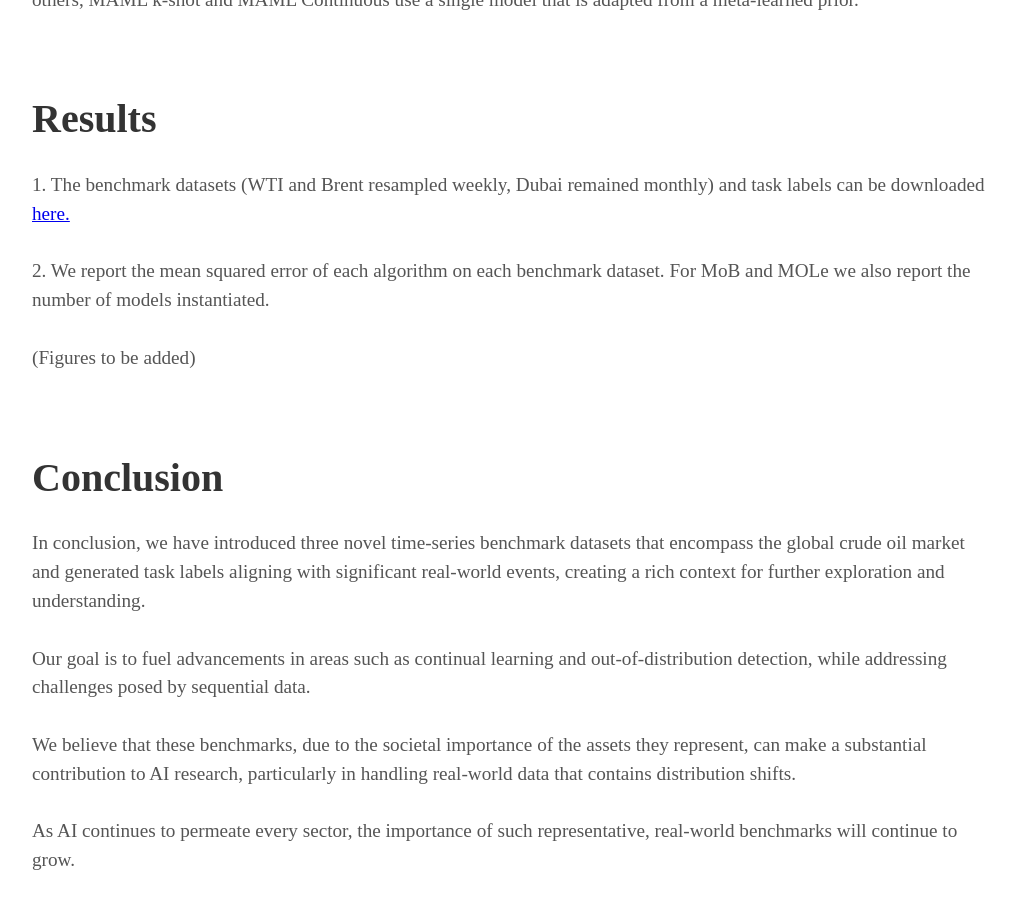
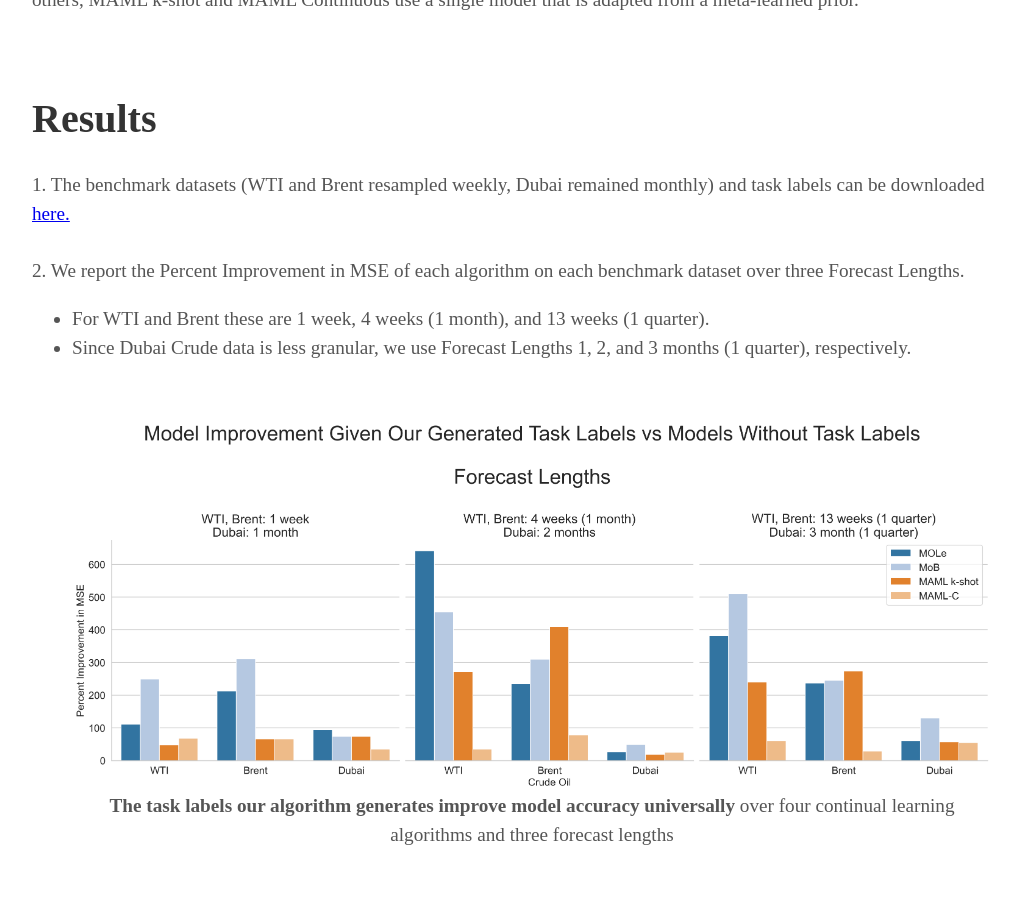
Before and after one commit to oilpricebenchmarks/oilpricebenchmarks.github.io, a Jekyll site: the page built from index.html, in a window 1280 px wide and 900 px high, scrolled down 2659 px. Shown: the whole window, without its empty margins (128-1147 px from the left). Built offline with Jekyll 4.4.1, drawn with Linux system fonts in a browser that asks for light colours; some web fonts are replaced; some of the changed text lies outside the part shown.

```diff
--- a/_config.yml
+++ b/_config.yml
@@ -7,7 +7,7 @@ url: "https://oilpricebenchmarks.github.io" # the base hostname & protocol for y
 # Paper settings
 paper_title: Real World Time Series Benchmark Datasets with Temporal Distribution Shifts
 paper_subtitle: Global Crude Oil Asset Price and Volatility
-email: oilpricebenchmarks@gmail.com
+email: pasula@berkeley.com
 # twitter_username: lorem_ipsum
 # instagram_username: lorem_ipsum
 # facebook_username: lorem_ipsum
--- a/_includes/about.html
+++ b/_includes/about.html
@@ -62,11 +62,16 @@
     href="https://github.com/oilpricebenchmarks/oilpricebenchmarks.github.io/raw/main/assets/data.zip">here.</a>
   <br>
   <br>
-  2. We report the mean squared error of each algorithm on each benchmark dataset. For MoB and MOLe we also report the
-  number of models instantiated.
+  2. We report the Percent Improvement in MSE of each algorithm on each benchmark dataset over three Forecast Lengths.
+  <ul>
+    <li>For WTI and Brent these are 1 week, 4 weeks (1 month), and 13 weeks (1 quarter).</li>
+    <li>Since Dubai Crude data is less granular, we use Forecast Lengths 1, 2, and 3 months (1 quarter), respectively.</li>
   <br>
   <br>
-  (Figures to be added)
+  <center>
+    <img class="center-fit" src="/assets/imgs/model_improvement_labels_even_larger_fontsizes_and_figure.png">
+    <figcaption><b>The task labels our algorithm generates improve model accuracy universally</b> over four continual learning algorithms and three forecast lengths</figcaption>
+  </center>
   <p></p>
 </div>
 <div class="paper-details">
--- a/_includes/header.html
+++ b/_includes/header.html
@@ -4,9 +4,9 @@
         <span class="site-title">{{ site.paper_title }}</span>
         <span class="site-description">{{ site.paper_subtitle }}</span>
       </h1>
-      <!-- <b>Pranay Pasula</b>
+      <br>
+      <b>Pranay Pasula</b>
       <br>UC Berkeley EECS
-      <br> -->
       <div class="header-icons">
         {% if site.email %}
         <a aria-label="Send email" href="mailto:{{ site.email }}"><i class="icon fa fa-envelope"></i></a>
```
Also changed, not shown: src/styles/_header.scss (+8 -8 lines), assets/imgs/model_improvement_labels_even_larger_fontsizes_and_figure.png (added).
